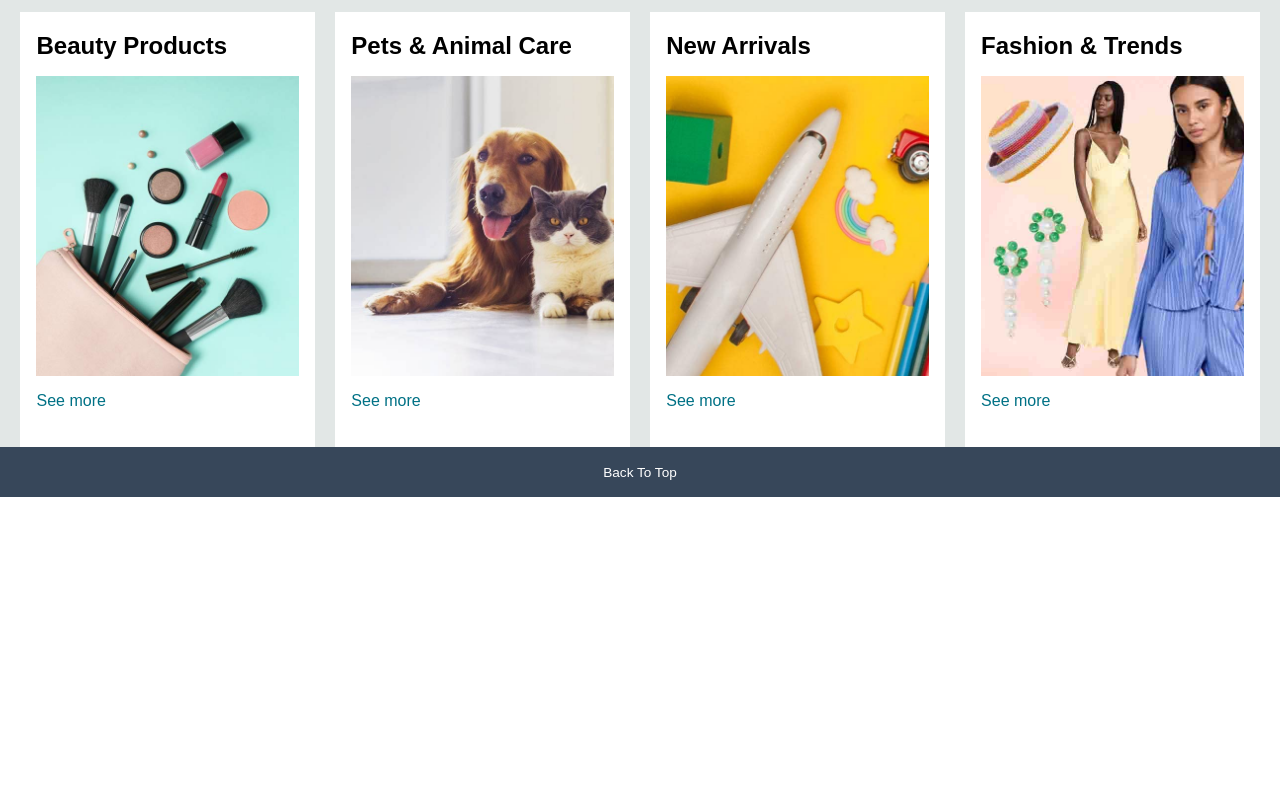
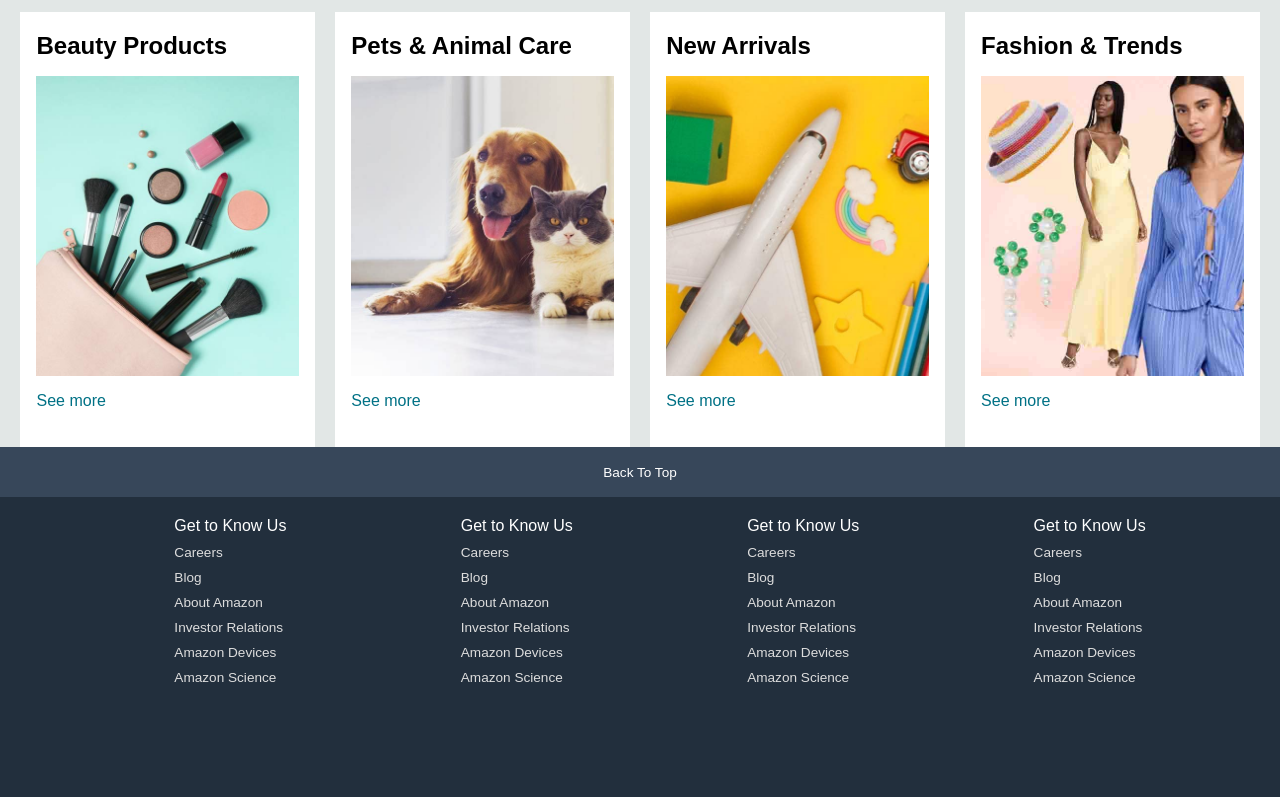
Before and after one commit to RameshNGaire/AmazonClone, a plain HTML site: page index.html in a window 1280 px wide. Shown: the part 903-1700 px from the top of the page. Before the commit the page ends 1400 px from the top, so only its background shows below. Drawn offline with Linux system fonts and the light colour scheme.

Commit message:
second panel for footer added

```diff
--- a/index.html
+++ b/index.html
@@ -145,6 +145,52 @@
             Back To Top
         </div>
 
+        <div class="foot-panel2">
+            <ul>
+                <p>Get to Know Us</p>
+                <a>Careers</a>
+                <a>Blog</a>
+                <a>About Amazon</a>
+                <a>Investor Relations</a>
+                <a>Amazon Devices</a>
+                <a>Amazon Science</a>
+
+            </ul>
+
+            <ul>
+                <p>Get to Know Us</p>
+                <a>Careers</a>
+                <a>Blog</a>
+                <a>About Amazon</a>
+                <a>Investor Relations</a>
+                <a>Amazon Devices</a>
+                <a>Amazon Science</a>
+
+            </ul>
+
+            <ul>
+                <p>Get to Know Us</p>
+                <a>Careers</a>
+                <a>Blog</a>
+                <a>About Amazon</a>
+                <a>Investor Relations</a>
+                <a>Amazon Devices</a>
+                <a>Amazon Science</a>
+
+            </ul>
+
+            <ul>
+                <p>Get to Know Us</p>
+                <a>Careers</a>
+                <a>Blog</a>
+                <a>About Amazon</a>
+                <a>Investor Relations</a>
+                <a>Amazon Devices</a>
+                <a>Amazon Science</a>
+
+            </ul>
+        </div>
+
     </footer>
 </body>
 </html>
--- a/style.css
+++ b/style.css
@@ -215,3 +215,23 @@ span{
     align-items: center;
     font-size: 0.85rem;
 }
+
+.foot-panel2{
+    background-color: #222f3d;
+    color:white;
+    height: 300px;
+    display: flex;
+    justify-content: space-evenly;
+}
+
+ul{
+    margin-top: 20px;
+}
+
+ul a{
+    display: block;
+    font-size: 0.85rem;
+    margin-top: 10px;
+    color: #dddddd;
+
+}
```
